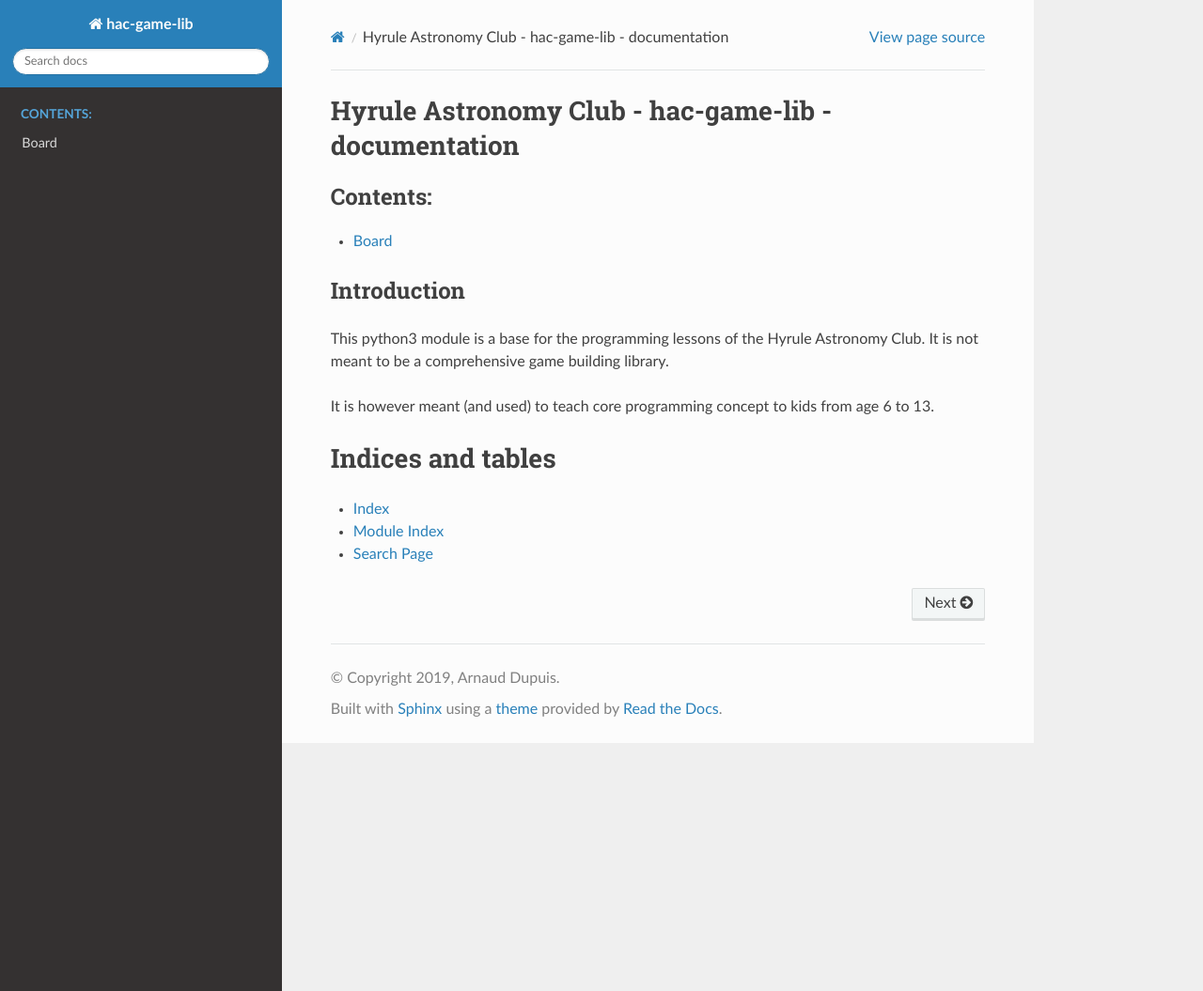
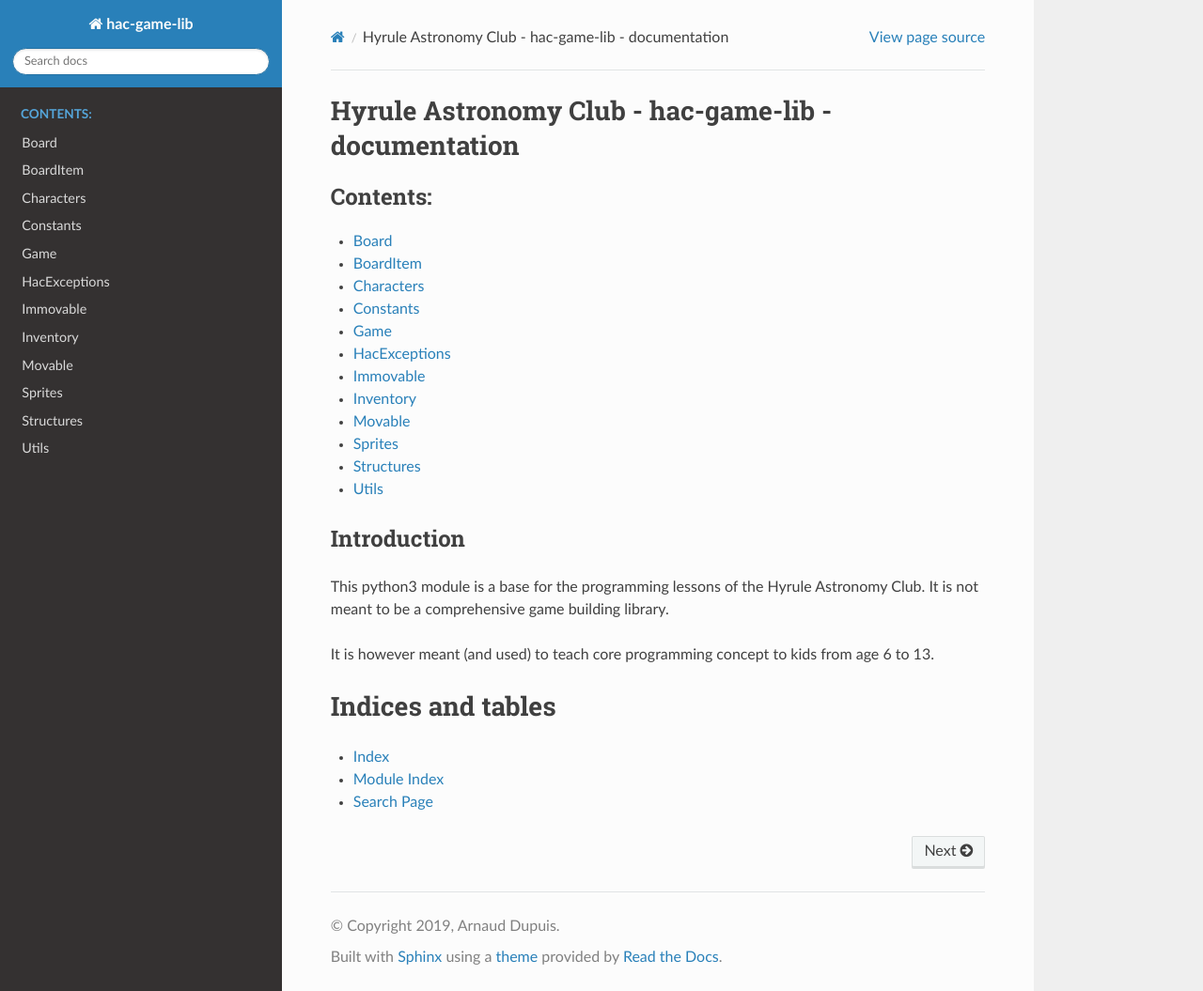
Before and after one commit to pygamelib/pygamelib, a Sphinx documentation site: the page built from docs/source/index.rst, in a window 1280 px wide and 1055 px high. Shown: the whole window at 94% size. Built offline with Sphinx 7.4.7 and the Read the Docs theme 2.0.0, drawn with Linux system fonts in a browser that asks for light colours.

Commit message:
:books: Add all the basic structure for documentation

```diff
--- /dev/null
+++ b/docs/source/boarditem.rst
@@ -0,0 +1,5 @@
+BoardItem
+=========
+
+.. automodule:: gamelib.BoardItem
+    :members:
--- /dev/null
+++ b/docs/source/characters.rst
@@ -0,0 +1,6 @@
+Characters
+==========
+
+.. automodule:: gamelib.Characters
+    :members:
+    :inherited-members:
--- /dev/null
+++ b/docs/source/constants.rst
@@ -0,0 +1,6 @@
+Constants
+=========
+
+.. automodule:: gamelib.Constants
+    :members:
+    :annotation:
--- /dev/null
+++ b/docs/source/exceptions.rst
@@ -0,0 +1,6 @@
+HacExceptions
+=============
+
+.. automodule:: gamelib.HacExceptions
+    :members:
+    :inherited-members:
--- /dev/null
+++ b/docs/source/immovable.rst
@@ -0,0 +1,6 @@
+Immovable
+=========
+
+.. automodule:: gamelib.Immovable
+    :members:
+    :inherited-members:
--- a/docs/source/index.rst
+++ b/docs/source/index.rst
@@ -6,6 +6,17 @@ Hyrule Astronomy Club - hac-game-lib - documentation
    :caption: Contents:
 
    board
+   boarditem
+   characters
+   constants
+   game
+   exceptions
+   immovable
+   inventory
+   movable
+   sprites
+   structures
+   utils
 
 Introduction
 ^^^^^^^^^^^^
--- /dev/null
+++ b/docs/source/movable.rst
@@ -0,0 +1,6 @@
+Movable
+=======
+
+.. automodule:: gamelib.Movable
+    :members:
+    :inherited-members:
--- /dev/null
+++ b/docs/source/sprites.rst
@@ -0,0 +1,6 @@
+Sprites
+=======
+
+.. automodule:: gamelib.Sprites
+    :members:
+    :inherited-members:
--- /dev/null
+++ b/docs/source/structures.rst
@@ -0,0 +1,6 @@
+Structures
+==========
+
+.. automodule:: gamelib.Structures
+    :members:
+    :inherited-members:
--- /dev/null
+++ b/docs/source/utils.rst
@@ -0,0 +1,6 @@
+Utils
+=====
+
+.. automodule:: gamelib.Utils
+    :members:
+    :inherited-members:
```
Also changed, not shown: docs/source/game.rst (added, +7 -0 lines), docs/source/inventory.rst (added, +7 -0 lines), 4 other files.
